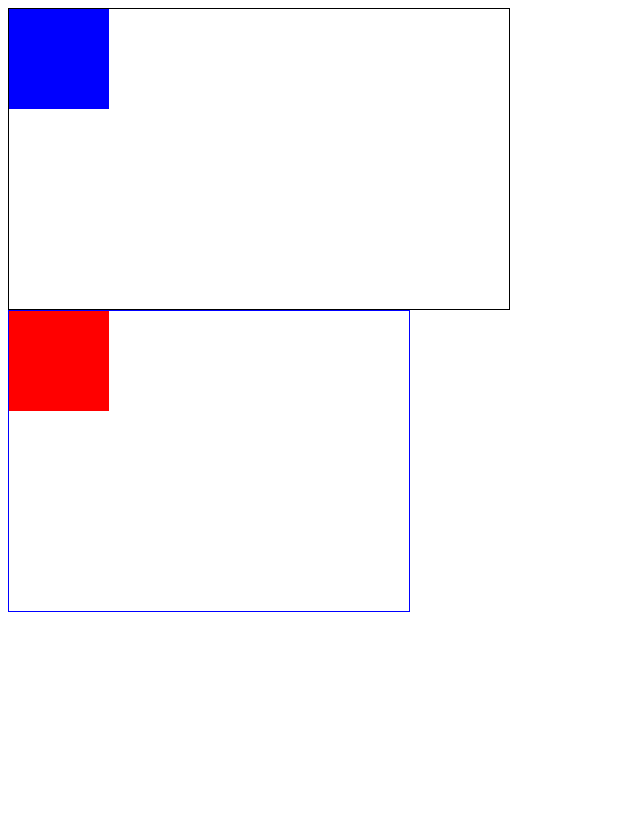
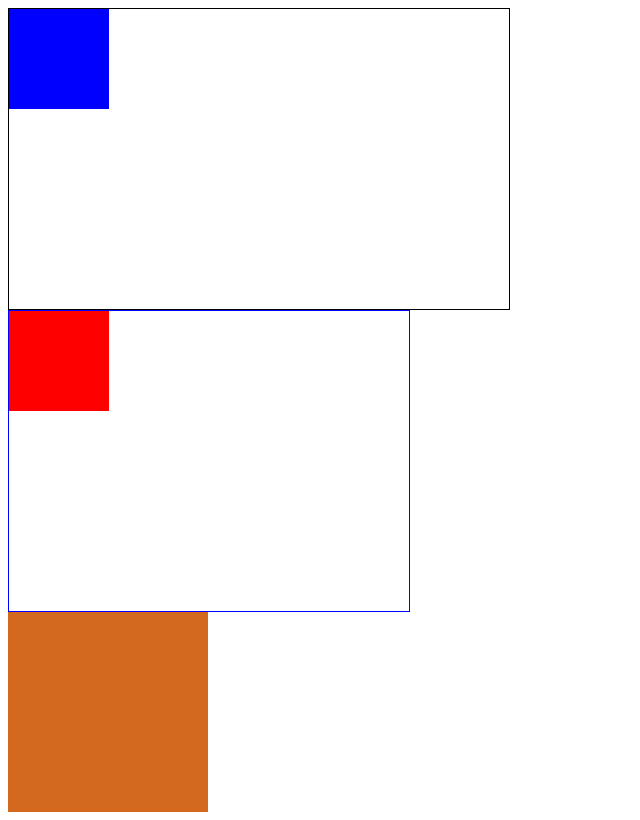
Before and after one commit to emibakytov/Project, a plain HTML site: page index.html in a window 1280 px wide. Shown: the whole page, without its empty margins (0-640 px from the left). Drawn offline with Linux system fonts and the light colour scheme.

Commit message:
added wrapper

```diff
--- a/index.html
+++ b/index.html
@@ -13,5 +13,8 @@
     <div class="box">
         <div class="item-1"></div>
     </div>
+    <div class="wrapper">
+
+    </div>
 </body>
 </html>
--- a/style.css
+++ b/style.css
@@ -22,3 +22,9 @@
     height: 100px;
     background-color: red;
 }
+
+.wrapper {
+    width: 200px;
+    height: 200px;
+    background-color: chocolate;
+}
```
